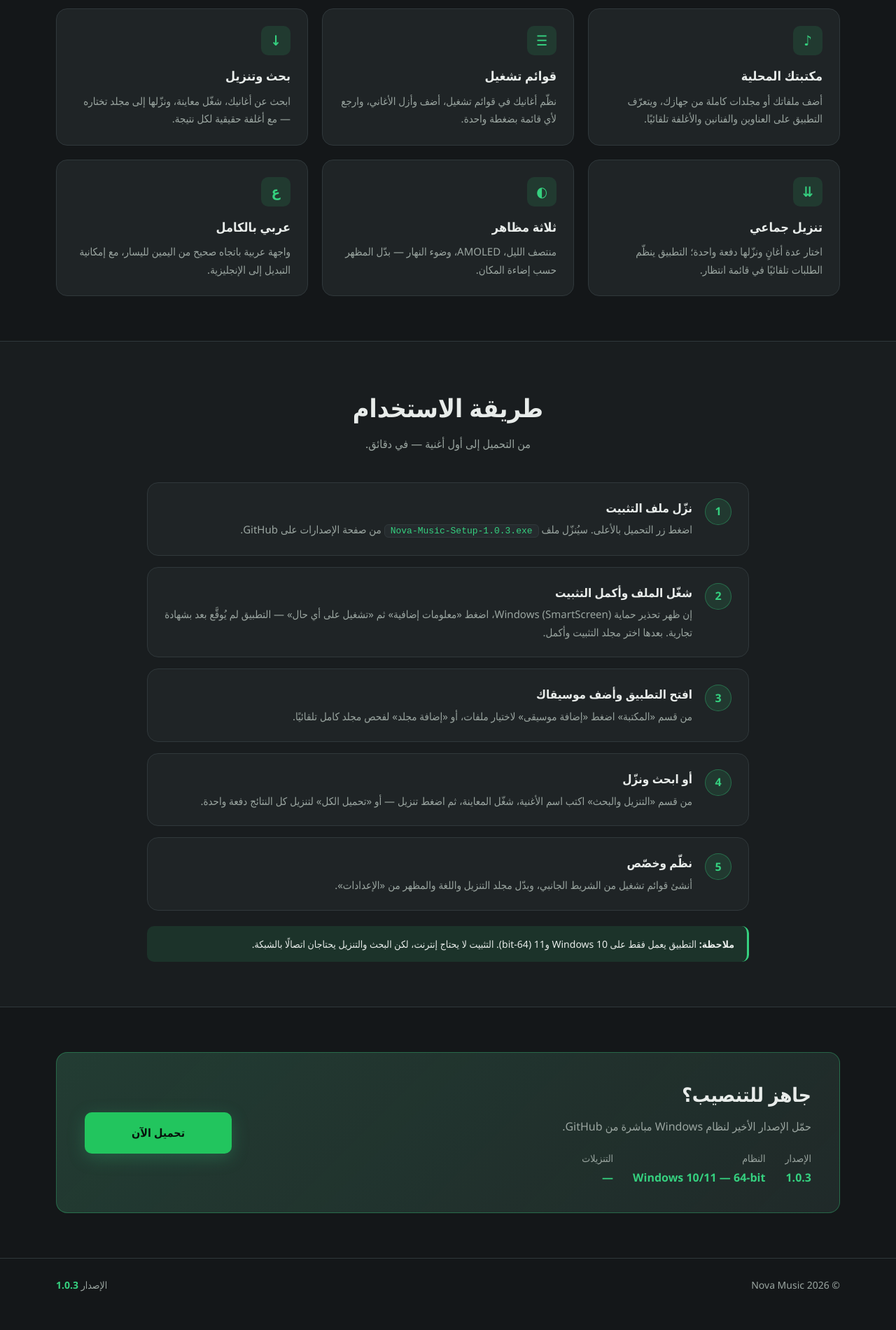
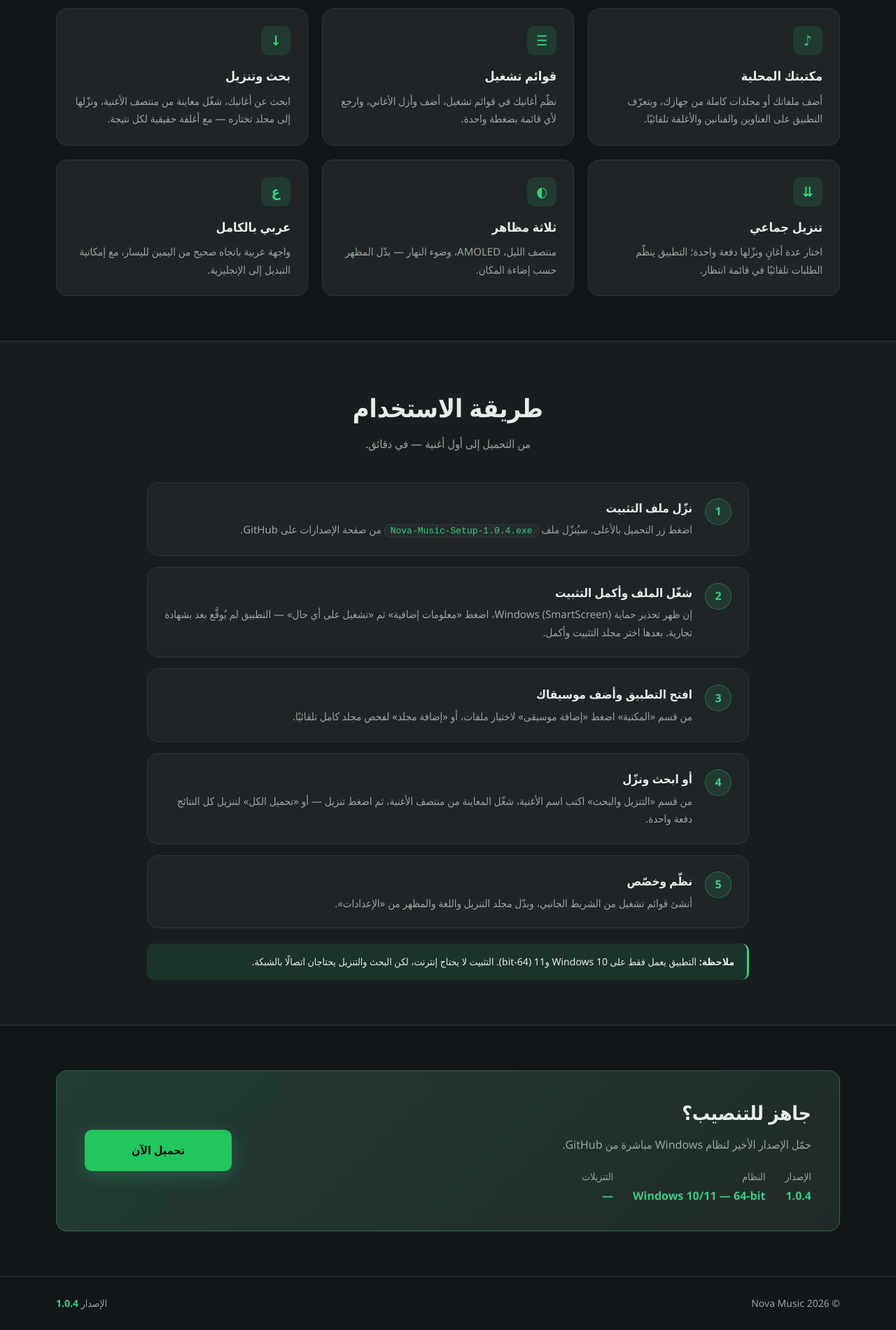
Before and after one commit to nova-music-app/my-project-music-site, a plain HTML site: page index.html in a window 1280 px wide. Shown: the part 779-2679 px from the top of the page at 70% size. Before the commit the page ends 2653 px from the top, so only its background shows below. Drawn offline with Linux system fonts and the light colour scheme; no server answers.

Commit message:
تحديث إلى 1.0.4: معاينة من المنتصف وروابط التحميل الجديدة

```diff
--- a/app.js
+++ b/app.js
@@ -1,8 +1,8 @@
 (() => {
   const FALLBACK_REPO = 'nova-music-app/my-project-music-site';
-  const ASSET_NAME = 'Nova-Music-Setup-1.0.3.exe';
-  const FALLBACK_VERSION = '1.0.3';
-  const CACHE_KEY = 'nova-releases-cache-v3';
+  const ASSET_NAME = 'Nova-Music-Setup-1.0.4.exe';
+  const FALLBACK_VERSION = '1.0.4';
+  const CACHE_KEY = 'nova-releases-cache-v4';
   const CACHE_TTL = 10 * 60 * 1000;
 
   const REPO = (() => {
--- a/index.html
+++ b/index.html
@@ -32,7 +32,7 @@
     <section class="hero">
       <div class="container hero-inner">
         <div class="hero-copy">
-          <span class="pill">الإصدار <b id="version-label">1.0.3</b> • لنظام Windows</span>
+          <span class="pill">الإصدار <b id="version-label">1.0.4</b> • لنظام Windows</span>
           <h1>موسيقاك، <span class="accent">كلها في مكان واحد.</span></h1>
           <p class="lead">
             تطبيق سطح مكتب سريع لتنظيم موسيقاك المحلية، إنشاء قوائم التشغيل،
@@ -102,7 +102,7 @@
           <article class="card">
             <span class="card-icon">↓</span>
             <h3>بحث وتنزيل</h3>
-            <p>ابحث عن أغانيك، شغّل معاينة، ونزّلها إلى مجلد تختاره — مع أغلفة حقيقية لكل نتيجة.</p>
+            <p>ابحث عن أغانيك، شغّل معاينة من منتصف الأغنية، ونزّلها إلى مجلد تختاره — مع أغلفة حقيقية لكل نتيجة.</p>
           </article>
           <article class="card">
             <span class="card-icon">⇊</span>
@@ -132,7 +132,7 @@
             <span class="step-num">1</span>
             <div>
               <h3>نزّل ملف التثبيت</h3>
-              <p>اضغط زر التحميل بالأعلى. سيُنزّل ملف <code class="ltr">Nova-Music-Setup-1.0.3.exe</code> من صفحة الإصدارات على GitHub.</p>
+              <p>اضغط زر التحميل بالأعلى. سيُنزّل ملف <code class="ltr">Nova-Music-Setup-1.0.4.exe</code> من صفحة الإصدارات على GitHub.</p>
             </div>
           </li>
           <li class="step">
@@ -153,7 +153,7 @@
             <span class="step-num">4</span>
             <div>
               <h3>أو ابحث ونزّل</h3>
-              <p>من قسم «التنزيل والبحث» اكتب اسم الأغنية، شغّل المعاينة، ثم اضغط تنزيل — أو «تحميل الكل» لتنزيل كل النتائج دفعة واحدة.</p>
+              <p>من قسم «التنزيل والبحث» اكتب اسم الأغنية، شغّل المعاينة من منتصف الأغنية، ثم اضغط تنزيل — أو «تحميل الكل» لتنزيل كل النتائج دفعة واحدة.</p>
             </div>
           </li>
           <li class="step">
@@ -177,7 +177,7 @@
             <h2>جاهز للتنصيب؟</h2>
             <p class="section-sub">حمّل الإصدار الأخير لنظام Windows مباشرة من GitHub.</p>
             <ul class="dl-facts">
-              <li><span>الإصدار</span><b id="version-label-2">1.0.3</b></li>
+              <li><span>الإصدار</span><b id="version-label-2">1.0.4</b></li>
               <li><span>النظام</span><b>Windows 10/11 — 64-bit</b></li>
               <li><span>التنزيلات</span><b id="downloads-count-2">—</b></li>
             </ul>
@@ -194,7 +194,7 @@
   <footer class="site-footer">
     <div class="container footer-inner">
       <span>© <span id="year">2026</span> Nova Music</span>
-      <span class="footer-version">الإصدار <b id="version-label-3">1.0.3</b></span>
+      <span class="footer-version">الإصدار <b id="version-label-3">1.0.4</b></span>
     </div>
   </footer>
 
```
